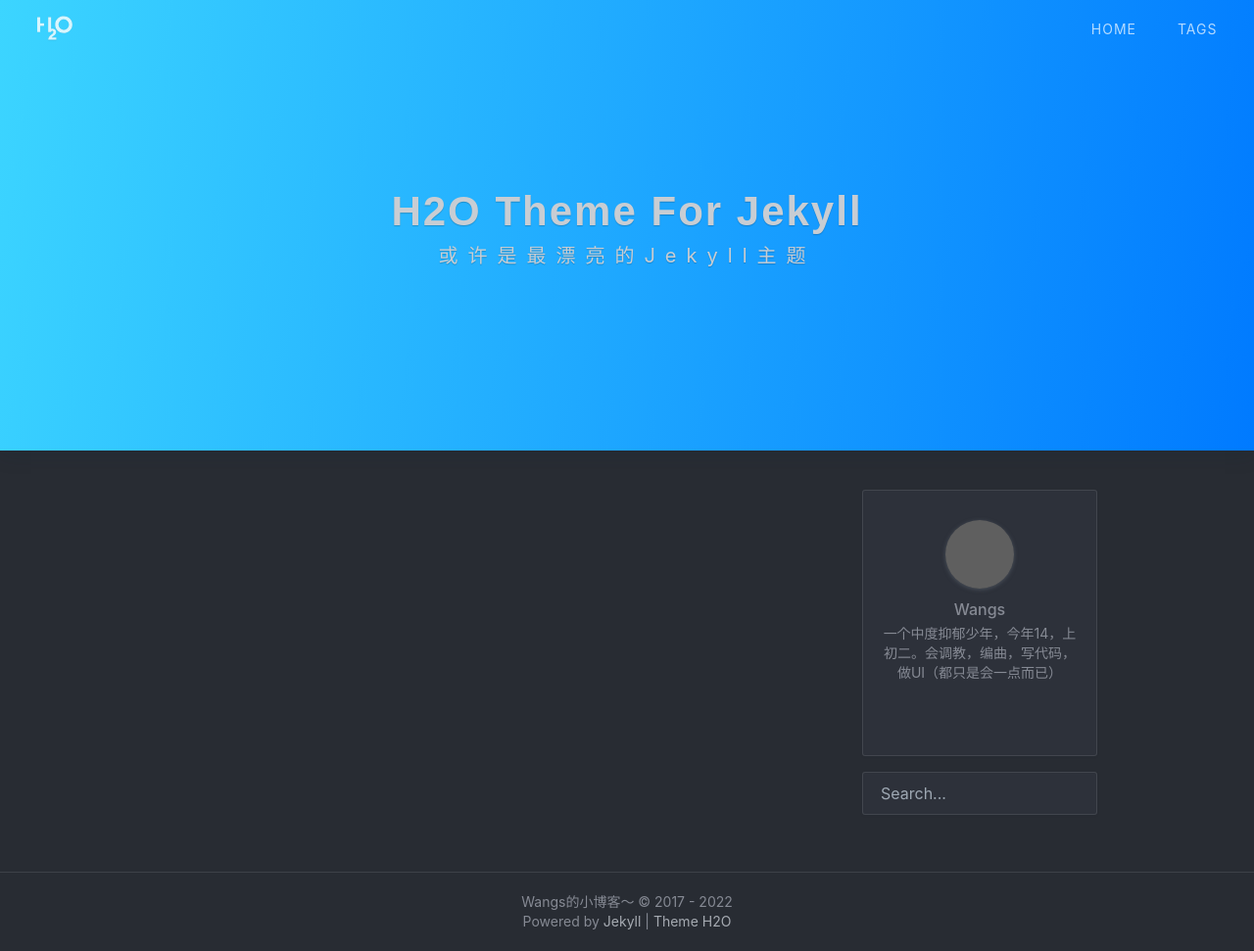
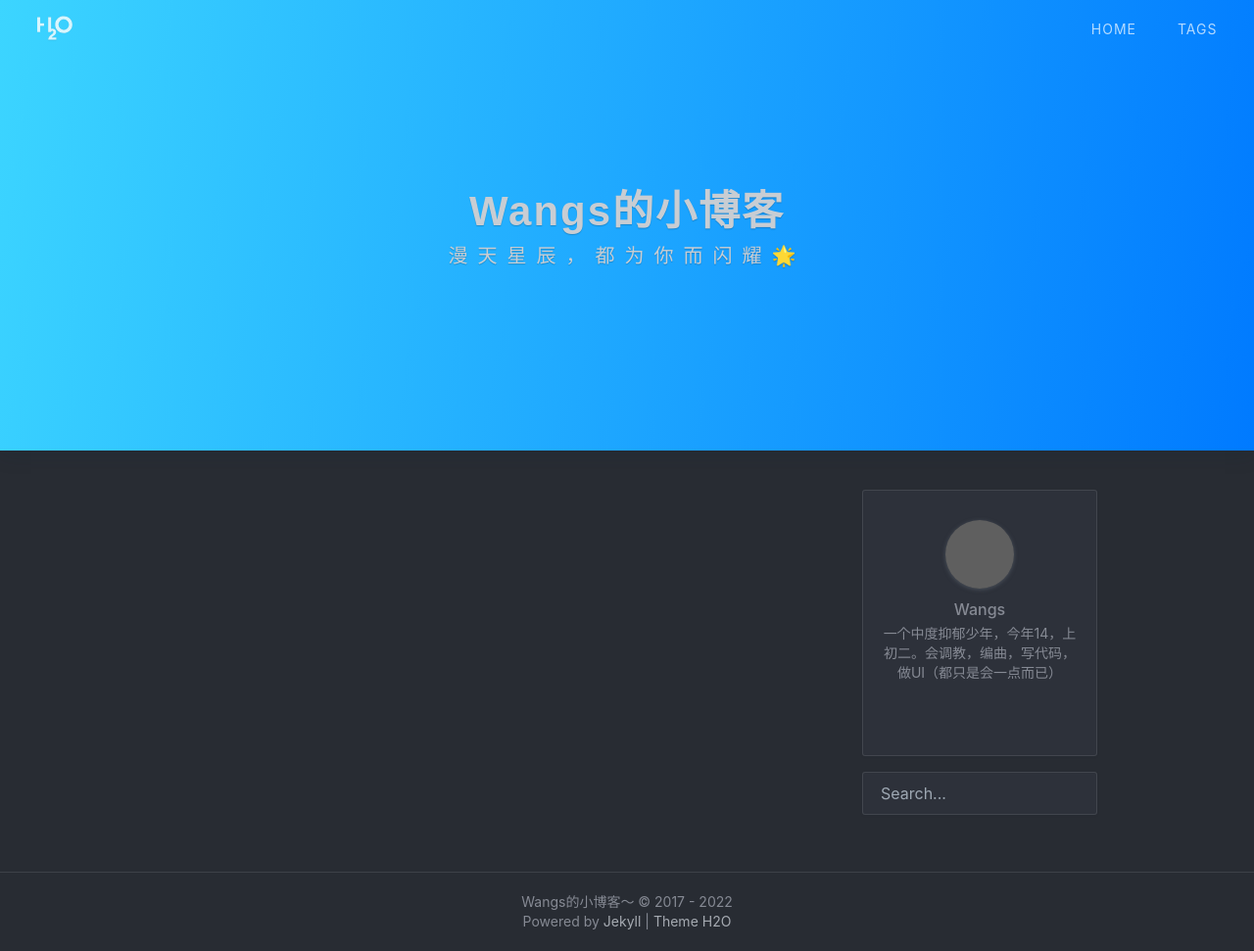
Before and after one commit to Wangs-offical/wangs-offical.github.io, a Jekyll site: the page built from index.html, in a window 1280 px wide and 971 px high. Shown: the whole window at 98% size. Built offline with Jekyll 4.4.1, drawn with Linux system fonts in a browser that asks for light colours; nearby versions of some CDN libraries; the list of posts is cut into pages by our own code; a style sheet for code colours, icons or effects is not loaded; grey boxes are pictures that could not be loaded.

Commit message:
Update index.html

```diff
--- a/index.html
+++ b/index.html
@@ -1,7 +1,8 @@
 ---
 layout: default
-home-title: H2O Theme For Jekyll
-description: 或许是最漂亮的Jekyll主题
+home-title: Wangs的小博客
+description: 漫天星辰，都为你而闪耀🌟
+postPatterns: 'food'
 ---
 
 {% include header.html %}
```
